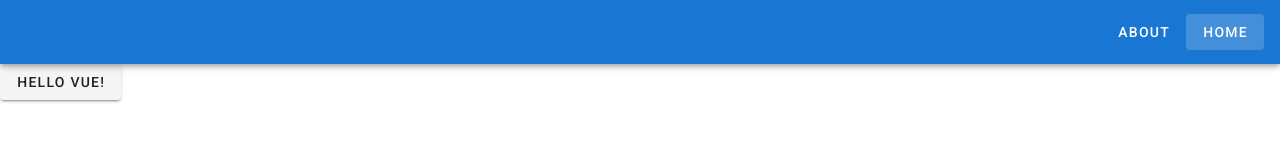
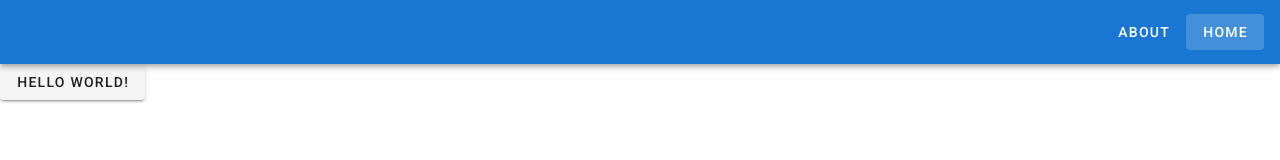
Before and after one commit to eddie-atkinson/CITS3200, a Vue app in the folder conference-app/: page / in a window 1280 px wide. Shown: the top 160 px of the page. Built offline with nearby package versions, Linux system fonts and the light colour scheme.

Commit message:
fixes extraneous dependencies issue with eslint

```diff
--- a/conference-app/src/views/Home.vue
+++ b/conference-app/src/views/Home.vue
@@ -1,6 +1,6 @@
 <template>
   <div>
-    <v-btn class='text-transform uppercase'>Hello vue!</v-btn>
+    <v-btn class='text-transform uppercase'>Hello world!</v-btn>
   </div>
 </template>
 
```
Also changed, not shown: conference-app/package.json (+9 -3 lines), 1 other file (tests, documents, lock files or other folders).
